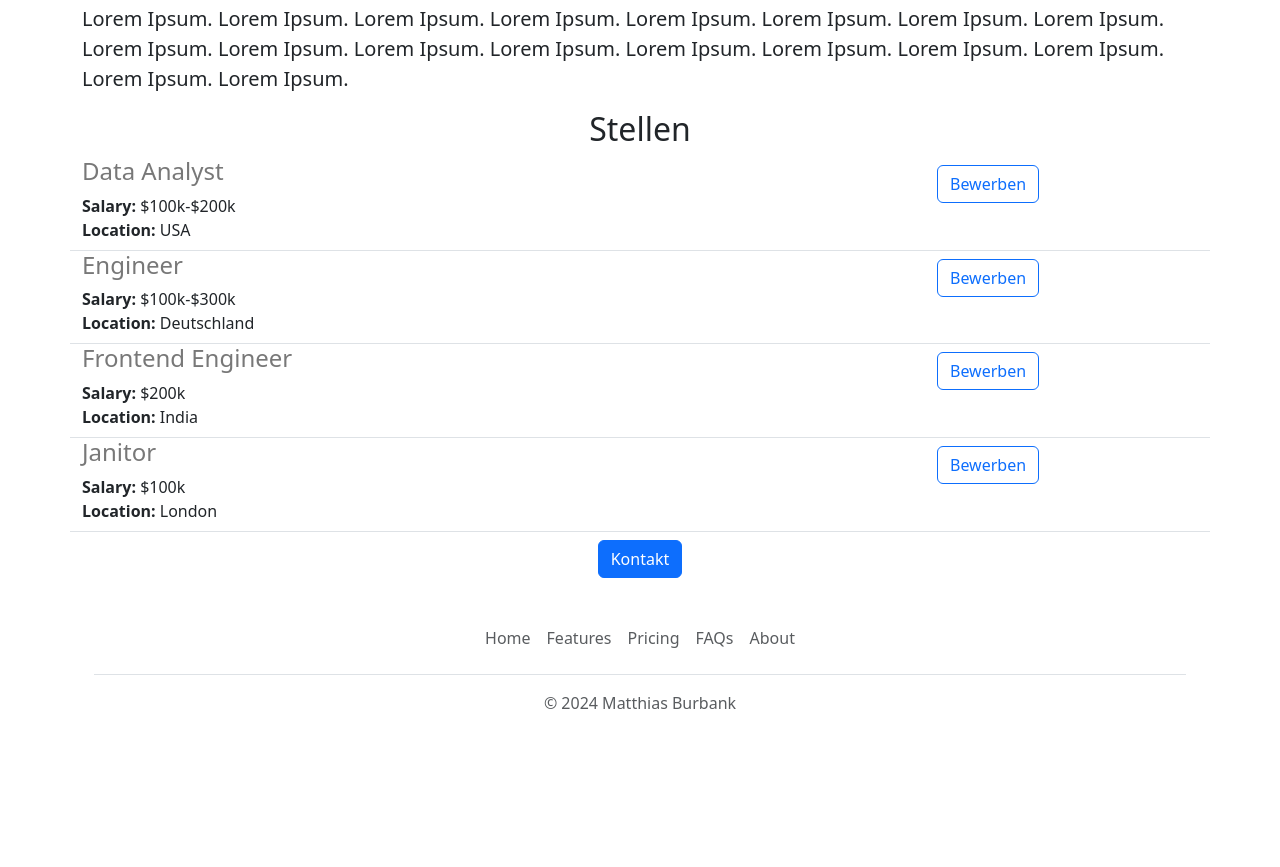
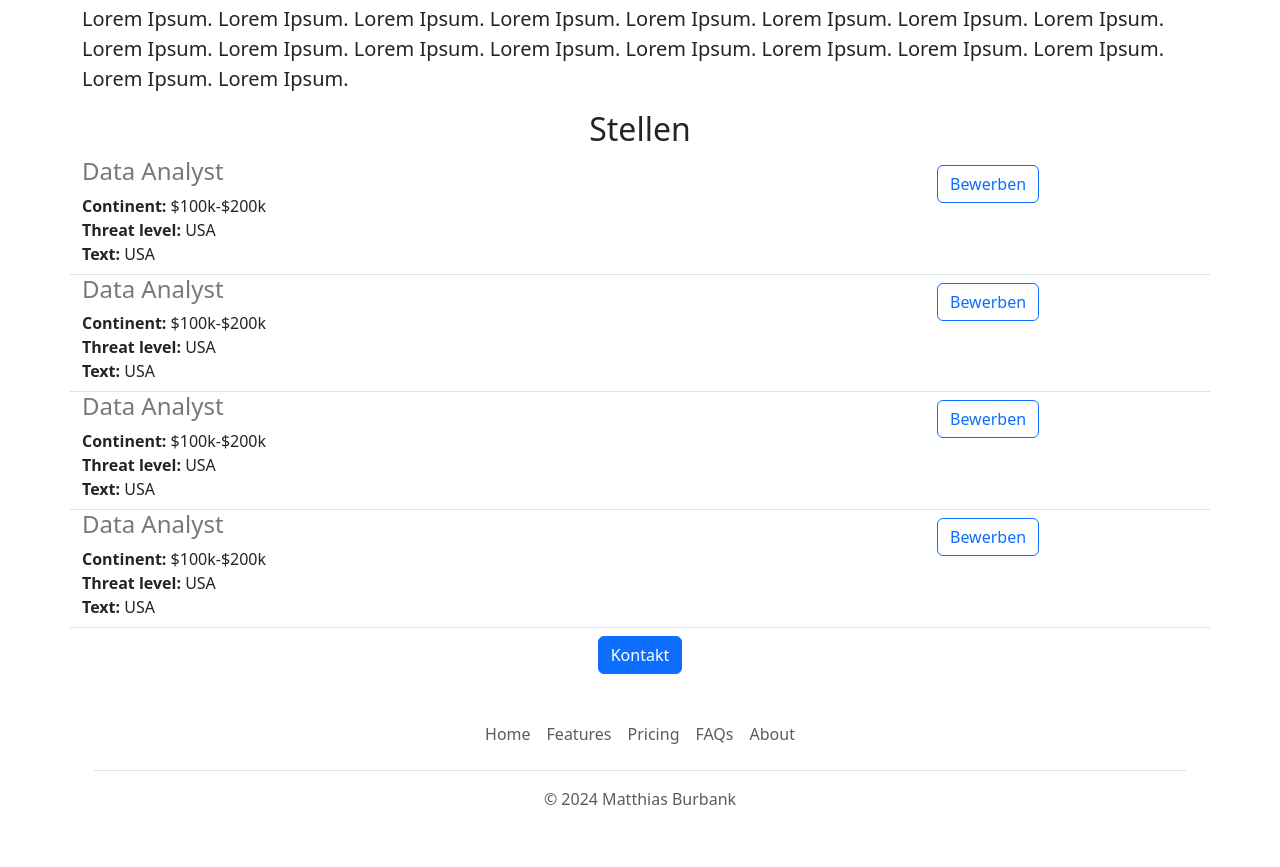
Before and after one commit to mbur1/flask-tutorial-youtube-v2, a Flask app: page / in a window 1280 px wide. Shown: the part 162-1029 px from the top of the page. Before the commit the page ends 871 px from the top, so only its background shows below. Run offline with Flask 3, Linux system fonts and the light colour scheme.

Commit message:
Variablen auf "artikel" umgeschrieben und Grundgerüst für richtige Artikeltexte

```diff
--- a/app.py
+++ b/app.py
@@ -2,37 +2,42 @@ from flask import Flask, render_template
 
 app = Flask(__name__)
 
-JOBS = [
+ARTIKEL = [
     {
         'id': 1,
         'title': 'Data Analyst',
-        'salary': '$100k-$200k',
-        'location': 'USA'
+        'continent': '$100k-$200k',
+        'threatlevel': 'USA',
+        'artikeltext': 'USA'
     },
     {
         'id': 2,
-        'title': 'Engineer',
-        'salary': '$100k-$300k',
-        'location': 'Deutschland'
+      'title': 'Data Analyst',
+      'continent': '$100k-$200k',
+      'threatlevel': 'USA',
+      'artikeltext': 'USA'
     },
     {
         'id': 3,
-        'title': 'Frontend Engineer',
-        'salary': '$200k',
-        'location': 'India'
+      'title': 'Data Analyst',
+      'continent': '$100k-$200k',
+      'threatlevel': 'USA',
+      'artikeltext': 'USA'
     },
     {
         'id': 4,
-        'title': 'Janitor',
-        'salary': '$100k',
-        'location': 'London'
+      'title': 'Data Analyst',
+      'continent': '$100k-$200k',
+      'threatlevel': 'USA',
+      'artikeltext': 'USA'
     },
 ]
 
 
+
 @app.route("/")
 def hello_world():
-  return render_template('home.html', jobs=JOBS)
+  return render_template('home.html', artikel=ARTIKEL)
 
 
 if __name__ == "__main__":
--- /dev/null
+++ b/templates/artikelitem.html
@@ -0,0 +1,11 @@
+<div class="border-bottom row" style="margin-botton:16px; padding-bottom:8px;">
+    <div class="col-9">
+      <h4 style="color:rgb(120,120,120); margin-botton:4px;">{{art['title']}}</h3>
+      <div><b>Continent: </b>{{art['continent']}}</div>
+      <div><b>Threat level: </b>{{art['threatlevel']}}</div>
+      <div><b>Text: </b>{{art['artikeltext']}}</div>
+    </div>
+    <div class="col-2">
+      <button type="button" class="btn btn-outline-primary mt-2">Bewerben</button>
+    </div>
+</div>
--- a/templates/home.html
+++ b/templates/home.html
@@ -16,8 +16,8 @@
   Lorem Ipsum. Lorem Ipsum. Lorem Ipsum. Lorem Ipsum. Lorem Ipsum. Lorem Ipsum. </p>
   <h2 class="text-center mb-2 mt-2">Stellen</h2>
   <div>
-    {% for job in jobs %}
-      {% include 'jobitem.html' %}
+    {% for art in artikel %}
+      {% include 'artikelitem.html' %}
     {% endfor %}
   </div">
   <div class="text-center">
--- a/templates/jobitem.html
+++ /dev/null
@@ -1,10 +0,0 @@
-<div class="border-bottom row" style="margin-botton:16px; padding-bottom:8px;">
-    <div class="col-9">
-      <h4 style="color:rgb(120,120,120); margin-botton:4px;">{{job['title']}}</h3>
-      <div><b>Salary: </b>{{job['salary']}}</div>
-      <div><b>Location: </b>{{job['location']}}</div>
-    </div>
-    <div class="col-2">
-      <button type="button" class="btn btn-outline-primary mt-2">Bewerben</button>
-    </div>
-</div>
```
